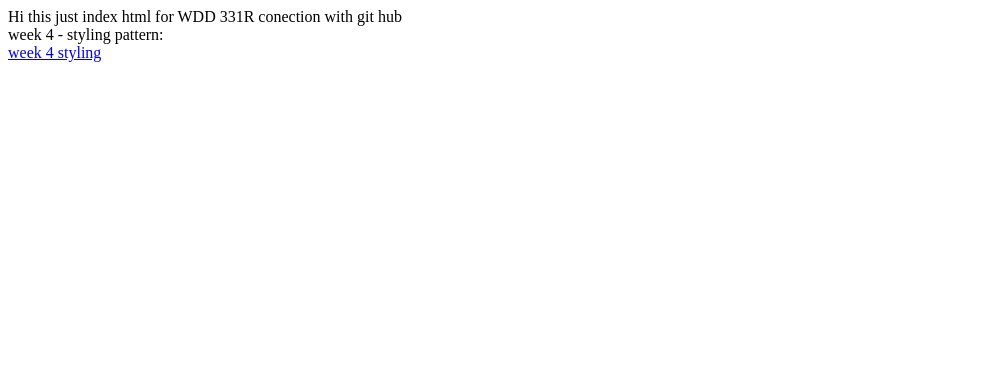
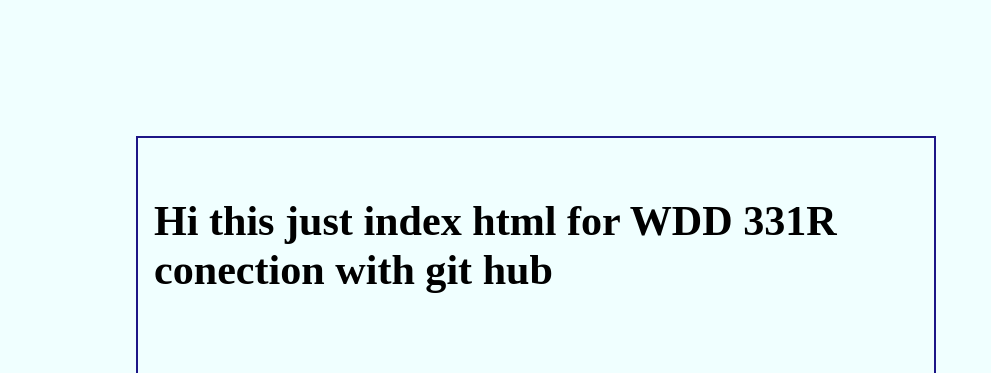
Before and after one commit to bejaranopol/wdd331, a plain HTML site: page index.html in a window 1280 px wide. Shown: the top 373 px of the page, without its empty margins (0-991 px from the left). Drawn offline with Linux system fonts and the light colour scheme.

Commit message:
index presentation

```diff
--- a/index.html
+++ b/index.html
@@ -6,8 +6,28 @@
     <title>Document</title>
 </head>
 <body>
-    Hi this just index html for WDD 331R  conection with git hub <br>
+    <div class="presentation">
+    <h3>Hi this just index html for WDD 331R  conection with git hub </h3><br>
 
-    week 4 - styling pattern: <br> <a href="week4/pattern.html">week 4 styling</a>
+    week 4 - styling pattern:  <a href="week4/pattern.html" target="_blank">week 4 my styling</a><br>
+    week 13 -Final project presentation <a href="week13/index.html" target="_blank"> Week 13</a>
+</div>
+    <style>
+        body{
+            display: flex;
+            flex-direction: column;
+            background-color: azure;
+            font-size: 150%;
+            padding-top: 10%;
+            padding-left: 10%;
+            width: 800px;
+        }
+        .presentation{
+                font-size: 150%;
+                border: 2px solid rgb(29, 22, 135);
+                padding: 2%;
+        }
+
+    </style>
 </body>
 </html>
```
